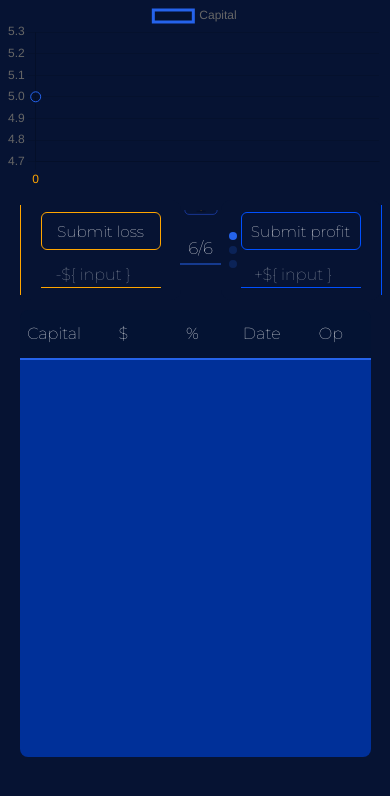
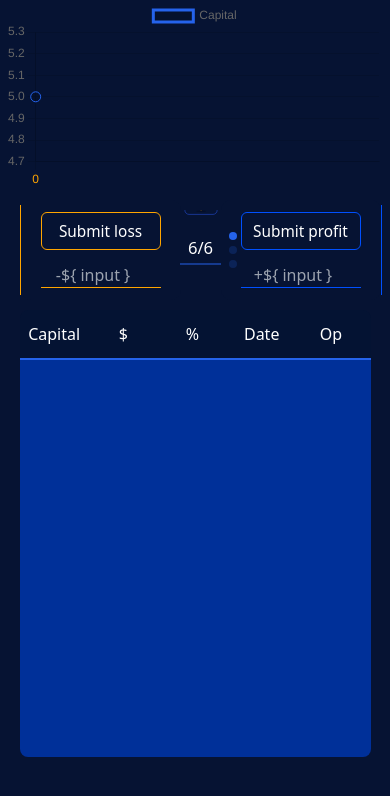
Before and after one commit to AlanTyping/trading-app, a React (Create React App) app: page / in a window 390 px wide. Both pictures are taken after typing "5" into the empty fields and a click on the button "Submit". Shown: the top 796 px of the page. Built offline with nearby package versions, Linux system fonts and the light colour scheme.

Commit message:
new changes

```diff
--- a/src/App.css
+++ b/src/App.css
@@ -79,7 +79,6 @@ input[type=number] {
   #data-container {
     width: 90%;
     height: 56vh;
-    font-family: 'montserrat';
   }
 
   #files-container {
@@ -105,7 +104,6 @@ input[type=number] {
   }
 
   #chart-second-form {
-    font-family: 'montserrat';
     width: 96vw;
   }
 
```
